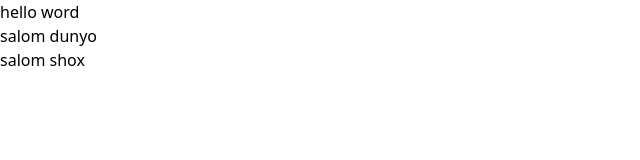
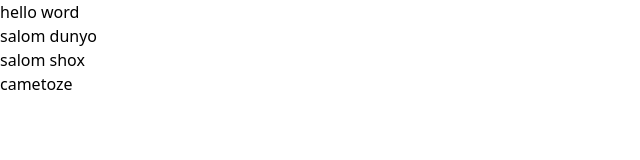
Before and after one commit to Mrshokhrukh/mockapi-practise, a website: page index.html in a window 1280 px wide. Shown: the full height of the page, 0-640 px from the left. Drawn offline with Linux system fonts and the light colour scheme.

Commit message:
Update index.html
h1  qushildi

```diff
--- a/index.html
+++ b/index.html
@@ -21,6 +21,8 @@
         salom shox
     </h1>
 
+    <h1>cametoze</h1>
+
 </body>
 
 </html>
```
